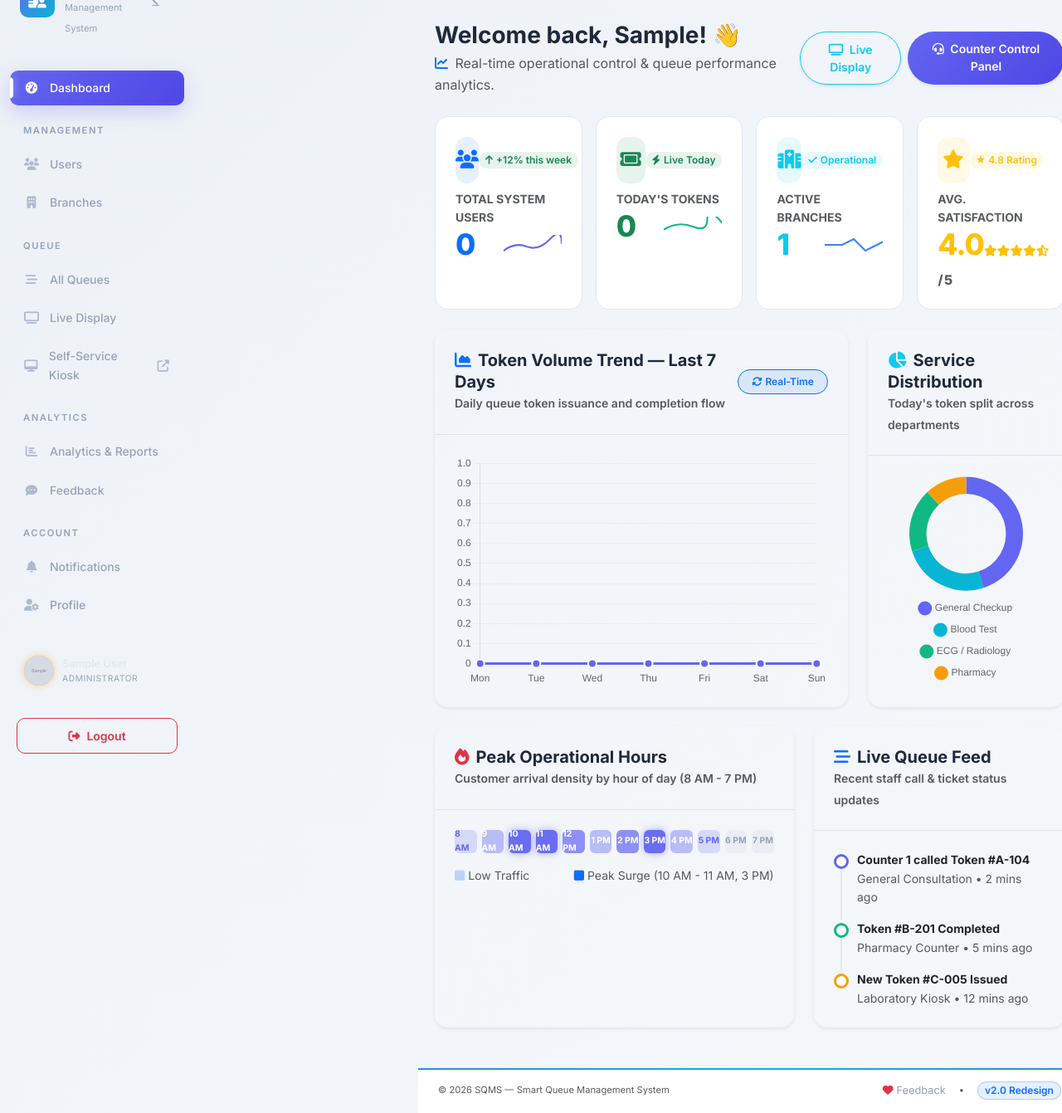
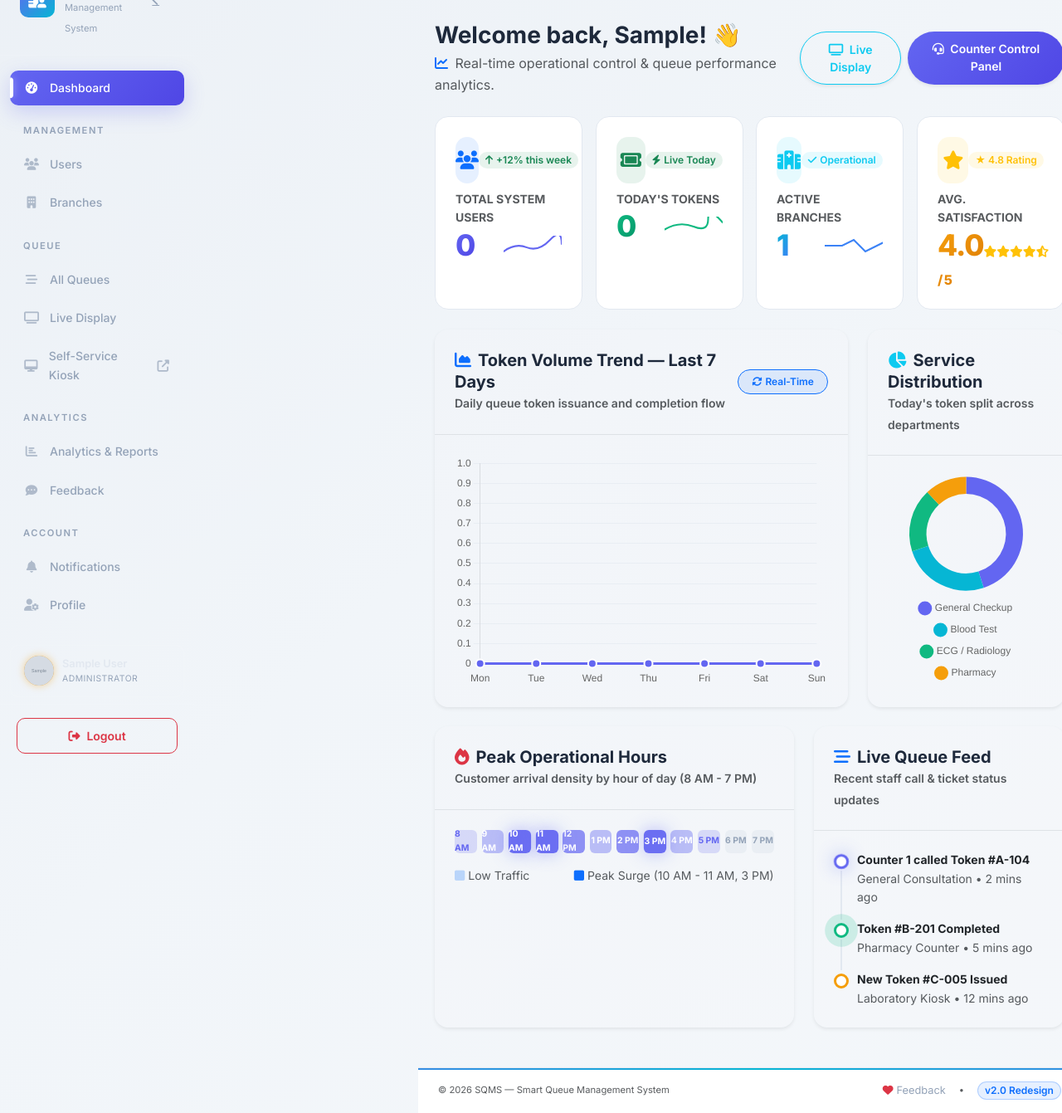
Before and after one commit to mt-abdulla-it/smart-queue-management-system, a Django app: page /dashboard/admin/ in a window 1280 px wide. Shown: the part 65-1406 px from the top of the page at 83% size. Run offline with Django 5.2, Linux system fonts and the light colour scheme; a user stored in the database is signed in; tables that the repository leaves empty hold one stand-in row (values such as "Sample post"); grey boxes marked "Sample" are stand-in pictures; data that the repository does not hold is empty; parts of the project's set-up code (start-up, migrations or seed data) failed here and were passed over; some libraries are stand-ins or nearby versions.

Commit message:
feat: enhance admin dashboard with interactive tilt effects, gradient typography, and heatmap tooltips

```diff
--- a/templates/dashboard/admin_dashboard.html
+++ b/templates/dashboard/admin_dashboard.html
@@ -126,7 +126,7 @@
     <!-- Key Metrics Row (Animated Counters & Sparklines) -->
     <div class="row g-3 mb-4">
         <div class="col-md-6 col-xl-3 stagger-1">
-            <div class="admin-metric-card h-100">
+            <div class="admin-metric-card h-100" data-tilt data-tilt-max="3" data-tilt-speed="400" data-tilt-glare data-tilt-max-glare="0.1">
                 <div class="d-flex align-items-center justify-content-between mb-2">
                     <div class="metric-icon-box bg-primary bg-opacity-10 text-primary">
                         <i class="fas fa-users"></i>
@@ -138,7 +138,7 @@
                 <div>
                     <span class="text-muted small text-uppercase tracking-wider fw-bold d-block mb-1">Total System Users</span>
                     <div class="d-flex align-items-baseline justify-content-between">
-                        <span class="admin-stat-value text-primary count-up-stat" data-value="{{ total_users }}">{{ total_users }}</span>
+                        <span class="admin-stat-value text-gradient-primary count-up-stat" data-value="{{ total_users }}">{{ total_users }}</span>
                         <svg class="trend-sparkline" viewBox="0 0 100 30">
                             <path d="M0,25 Q20,10 40,18 T80,5 T100,12" fill="none" stroke="var(--primary)" stroke-width="3" stroke-linecap="round"/>
                         </svg>
@@ -148,7 +148,7 @@
         </div>
 
         <div class="col-md-6 col-xl-3 stagger-2">
-            <div class="admin-metric-card h-100">
+            <div class="admin-metric-card h-100" data-tilt data-tilt-max="3" data-tilt-speed="400" data-tilt-glare data-tilt-max-glare="0.1">
                 <div class="d-flex align-items-center justify-content-between mb-2">
                     <div class="metric-icon-box bg-success bg-opacity-10 text-success">
                         <i class="fas fa-ticket"></i>
@@ -160,7 +160,7 @@
                 <div>
                     <span class="text-muted small text-uppercase tracking-wider fw-bold d-block mb-1">Today's Tokens</span>
                     <div class="d-flex align-items-baseline justify-content-between">
-                        <span class="admin-stat-value text-success count-up-stat" data-value="{{ today_tokens }}">{{ today_tokens }}</span>
+                        <span class="admin-stat-value text-gradient-success count-up-stat" data-value="{{ today_tokens }}">{{ today_tokens }}</span>
                         <svg class="trend-sparkline" viewBox="0 0 100 30">
                             <path d="M0,20 Q25,5 50,15 T75,2 T100,8" fill="none" stroke="var(--success)" stroke-width="3" stroke-linecap="round"/>
                         </svg>
@@ -170,7 +170,7 @@
         </div>
 
         <div class="col-md-6 col-xl-3 stagger-3">
-            <div class="admin-metric-card h-100">
+            <div class="admin-metric-card h-100" data-tilt data-tilt-max="3" data-tilt-speed="400" data-tilt-glare data-tilt-max-glare="0.1">
                 <div class="d-flex align-items-center justify-content-between mb-2">
                     <div class="metric-icon-box bg-info bg-opacity-10 text-info">
                         <i class="fas fa-hospital"></i>
@@ -182,7 +182,7 @@
                 <div>
                     <span class="text-muted small text-uppercase tracking-wider fw-bold d-block mb-1">Active Branches</span>
                     <div class="d-flex align-items-baseline justify-content-between">
-                        <span class="admin-stat-value text-info count-up-stat" data-value="{{ active_branches }}">{{ active_branches }}</span>
+                        <span class="admin-stat-value text-gradient-info count-up-stat" data-value="{{ active_branches }}">{{ active_branches }}</span>
                         <svg class="trend-sparkline" viewBox="0 0 100 30">
                             <path d="M0,15 L30,15 L50,5 L70,25 L100,10" fill="none" stroke="var(--info)" stroke-width="3" stroke-linecap="round"/>
                         </svg>
@@ -192,7 +192,7 @@
         </div>
 
         <div class="col-md-6 col-xl-3 stagger-4">
-            <div class="admin-metric-card h-100">
+            <div class="admin-metric-card h-100" data-tilt data-tilt-max="3" data-tilt-speed="400" data-tilt-glare data-tilt-max-glare="0.1">
                 <div class="d-flex align-items-center justify-content-between mb-2">
                     <div class="metric-icon-box bg-warning bg-opacity-10 text-warning">
                         <i class="fas fa-star"></i>
@@ -204,7 +204,7 @@
                 <div>
                     <span class="text-muted small text-uppercase tracking-wider fw-bold d-block mb-1">Avg. Satisfaction</span>
                     <div class="d-flex align-items-baseline justify-content-between">
-                        <span class="admin-stat-value text-warning">{{ avg_rating|default:"4.8" }} <small class="fs-6 text-muted">/ 5</small></span>
+                        <span class="admin-stat-value text-gradient-warning">{{ avg_rating|default:"4.8" }} <small class="fs-6 text-muted">/ 5</small></span>
                         <div class="d-flex text-warning small">
                             <i class="fas fa-star"></i><i class="fas fa-star"></i><i class="fas fa-star"></i><i class="fas fa-star"></i><i class="fas fa-star-half-alt"></i>
                         </div>
@@ -217,7 +217,7 @@
     <!-- Charts Row -->
     <div class="row g-4 mb-4">
         <div class="col-lg-8 stagger-5">
-            <div class="card glass-card border-0 shadow-sm rounded-4 h-100">
+            <div class="card glass-card border-0 shadow-sm rounded-4 h-100" data-tilt data-tilt-max="1.5" data-tilt-speed="400">
                 <div class="card-header bg-transparent border-bottom p-4 d-flex justify-content-between align-items-center">
                     <div>
                         <h5 class="fw-bold mb-0"><i class="fas fa-chart-area text-primary me-2"></i>Token Volume Trend — Last 7 Days</h5>
@@ -233,7 +233,7 @@
             </div>
         </div>
         <div class="col-lg-4 stagger-6">
-            <div class="card glass-card border-0 shadow-sm rounded-4 h-100">
+            <div class="card glass-card border-0 shadow-sm rounded-4 h-100" data-tilt data-tilt-max="1.5" data-tilt-speed="400">
                 <div class="card-header bg-transparent border-bottom p-4">
                     <h5 class="fw-bold mb-0"><i class="fas fa-chart-pie text-info me-2"></i>Service Distribution</h5>
                     <small class="text-muted">Today's token split across departments</small>
@@ -248,7 +248,7 @@
     <!-- Peak Hours Heatmap & Live Staff Activity Feed -->
     <div class="row g-4 mb-4">
         <div class="col-lg-7 stagger-7">
-            <div class="card glass-card border-0 shadow-sm rounded-4 h-100">
+            <div class="card glass-card border-0 shadow-sm rounded-4 h-100" data-tilt data-tilt-max="1.5" data-tilt-speed="400">
                 <div class="card-header bg-transparent border-bottom p-4 d-flex justify-content-between align-items-center">
                     <div>
                         <h5 class="fw-bold mb-0"><i class="fas fa-fire text-danger me-2"></i>Peak Operational Hours</h5>
@@ -257,18 +257,18 @@
                 </div>
                 <div class="card-body p-4">
                     <div class="heatmap-grid mb-3">
-                        <div class="heatmap-cell heat-lvl-1">8 AM</div>
-                        <div class="heatmap-cell heat-lvl-2">9 AM</div>
-                        <div class="heatmap-cell heat-lvl-4">10 AM</div>
-                        <div class="heatmap-cell heat-lvl-4">11 AM</div>
-                        <div class="heatmap-cell heat-lvl-3">12 PM</div>
-                        <div class="heatmap-cell heat-lvl-2">1 PM</div>
-                        <div class="heatmap-cell heat-lvl-3">2 PM</div>
-                        <div class="heatmap-cell heat-lvl-4">3 PM</div>
-                        <div class="heatmap-cell heat-lvl-2">4 PM</div>
-                        <div class="heatmap-cell heat-lvl-1">5 PM</div>
-                        <div class="heatmap-cell heat-lvl-0">6 PM</div>
-                        <div class="heatmap-cell heat-lvl-0">7 PM</div>
+                        <div class="heatmap-cell heat-lvl-1" data-bs-toggle="tooltip" title="~15 customers expected">8 AM</div>
+                        <div class="heatmap-cell heat-lvl-2" data-bs-toggle="tooltip" title="~35 customers expected">9 AM</div>
+                        <div class="heatmap-cell heat-lvl-4 pulse-glow" data-bs-toggle="tooltip" title="~90 customers expected">10 AM</div>
+                        <div class="heatmap-cell heat-lvl-4 pulse-glow" data-bs-toggle="tooltip" title="~85 customers expected">11 AM</div>
+                        <div class="heatmap-cell heat-lvl-3" data-bs-toggle="tooltip" title="~60 customers expected">12 PM</div>
+                        <div class="heatmap-cell heat-lvl-2" data-bs-toggle="tooltip" title="~40 customers expected">1 PM</div>
+                        <div class="heatmap-cell heat-lvl-3" data-bs-toggle="tooltip" title="~55 customers expected">2 PM</div>
+                        <div class="heatmap-cell heat-lvl-4 pulse-glow" data-bs-toggle="tooltip" title="~95 customers expected">3 PM</div>
+                        <div class="heatmap-cell heat-lvl-2" data-bs-toggle="tooltip" title="~30 customers expected">4 PM</div>
+                        <div class="heatmap-cell heat-lvl-1" data-bs-toggle="tooltip" title="~10 customers expected">5 PM</div>
+                        <div class="heatmap-cell heat-lvl-0" data-bs-toggle="tooltip" title="Minimal activity">6 PM</div>
+                        <div class="heatmap-cell heat-lvl-0" data-bs-toggle="tooltip" title="Minimal activity">7 PM</div>
                     </div>
                     <div class="d-flex align-items-center justify-content-between small text-muted">
                         <span><i class="fas fa-square text-opacity-25 text-primary me-1"></i>Low Traffic</span>
@@ -279,7 +279,7 @@
         </div>
 
         <div class="col-lg-5 stagger-8">
-            <div class="card glass-card border-0 shadow-sm rounded-4 h-100">
+            <div class="card glass-card border-0 shadow-sm rounded-4 h-100" data-tilt data-tilt-max="1.5" data-tilt-speed="400">
                 <div class="card-header bg-transparent border-bottom p-4">
                     <h5 class="fw-bold mb-0"><i class="fas fa-stream text-primary me-2"></i>Live Queue Feed</h5>
                     <small class="text-muted">Recent staff call & ticket status updates</small>
@@ -287,12 +287,12 @@
                 <div class="card-body p-4">
                     <div class="activity-feed">
                         <div class="activity-feed-item">
-                            <div class="activity-feed-dot"></div>
+                            <div class="activity-feed-dot pulse-glow"></div>
                             <div class="fw-bold small">Counter 1 called Token #A-104</div>
                             <small class="text-muted d-block">General Consultation • 2 mins ago</small>
                         </div>
                         <div class="activity-feed-item">
-                            <div class="activity-feed-dot" style="border-color: var(--success);"></div>
+                            <div class="activity-feed-dot ring-pulse" style="border-color: var(--success);"></div>
                             <div class="fw-bold small">Token #B-201 Completed</div>
                             <small class="text-muted d-block">Pharmacy Counter • 5 mins ago</small>
                         </div>
```
